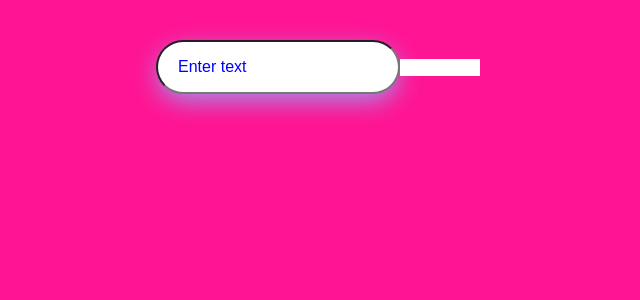
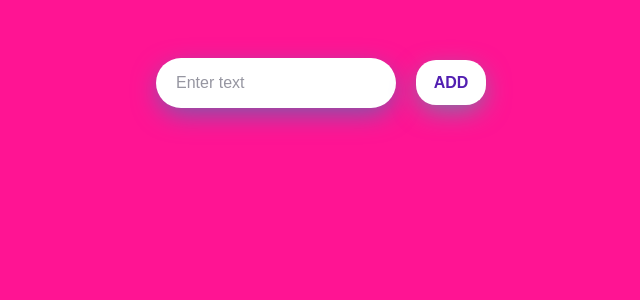
Before and after one commit to ParvathyReghunath/to-do-app-react, a React (Create React App) app: page / in a window 1280 px wide. Shown: the top 300 px of the page, without its empty margins (284-924 px from the left). Built offline with nearby package versions, Linux system fonts and the light colour scheme.

Commit message:
created two functions

```diff
--- a/src/App.css
+++ b/src/App.css
@@ -1,9 +1,9 @@
 body{
-	background-color: deeppink;
+	background:deeppink
 }
 
-.App {
-  background-color: deeppink;
+.App{
+  background-color: rgb(255, 20, 147);
   min-height: 500px;
   width: 400px;
   margin:40px auto;
@@ -12,33 +12,38 @@
 
 #to-do-form input{
 	background-color:white;
+	border: 0px;
 	width: 200px;
 	height: 50px;
 	padding: 0 20px;
 	margin:20 px;
-	box-shadow: 0px 8px 27px -3px #97A1F5;
+	box-shadow: 0px 8px 27px -3px #7160ad;
 	border-radius: 73px;
 	font-size: 16px;
-	color: rgb(7, 8, 8);
+	color: rgb(30, 30, 109);
 }
 
 #to-do-form input::placeholder{
-	color: blue;
+	color: rgb(150, 150, 161);
 }
-#to-do-form input:focus{
+#to-do-form input:focus,#to-do-form button:focus{
 	outline: none;
 }
 
 #to-do-form button{
-	height: 50 px;
-	width: 80px;
-	border-radius: 5 px;
-	border:0;
+	height: 45px;
+	margin:20px;
+	width: 70px;
+	border-radius:20px;
+	border:0px;
 	background-color: white;
+	box-shadow: 0px 8px 27px -3px #767ba8;
 	cursor: pointer;
-	font-weight: bolder;
-	color: white;
+	font-weight:bold;
+	font-size: 16px;
+	color: rgb(82, 31, 177);
 }
+
 
 
 
--- a/src/App.js
+++ b/src/App.js
@@ -3,15 +3,58 @@
 import React from 'react';
 
 class App extends React.Component{
+  constructor(props){
+    super(props);
+    this.state={
+      items:[],
+      currentItem:{
+        text:'',
+        key:''
+      }
+    }
+    this.handleInput = this.handleInput.bind(this);
+    this.addItem = this.addItem.bind(this);
+
+  }
+
+handleInput(e){
+  this.setState({
+    currentItem:{
+      text: e.target.value,
+      key:Date.now()
+    }
+  })
+}
+
+
+addItem(e){
+  e.preventDefault();  //prevent refreshing
+  const newItem = this.state.currentItem;
+  console.log(newItem);
+  if (newItem.text!=='') {
+    const newItems=[...this.state.items, newItem];
+    this.setState({
+      items:newItems,
+      currentItem:{
+        text:'',
+        key:''
+      }
+    })
+
+  }
+
+}
   render(){
     return(
-      <div className='App'>
+      <div className="App">
         <header>
-        <form id="to-do-form">
-          <input type="text" placeholder='Enter text'/>
-          <button id="to-do-form button"type='submit'>Add</button>
-        </form>
-      </header>
+         <form id="to-do-form" onSubmit={this.addItem}>
+           <input type="text" placeholder="Enter text"
+           value={this.state.currentItem.text}
+           onChange={this.handleInput}/>
+           <button type="submit">ADD</button>
+         </form>
+        </header>
       </div>
     );
   }
```
